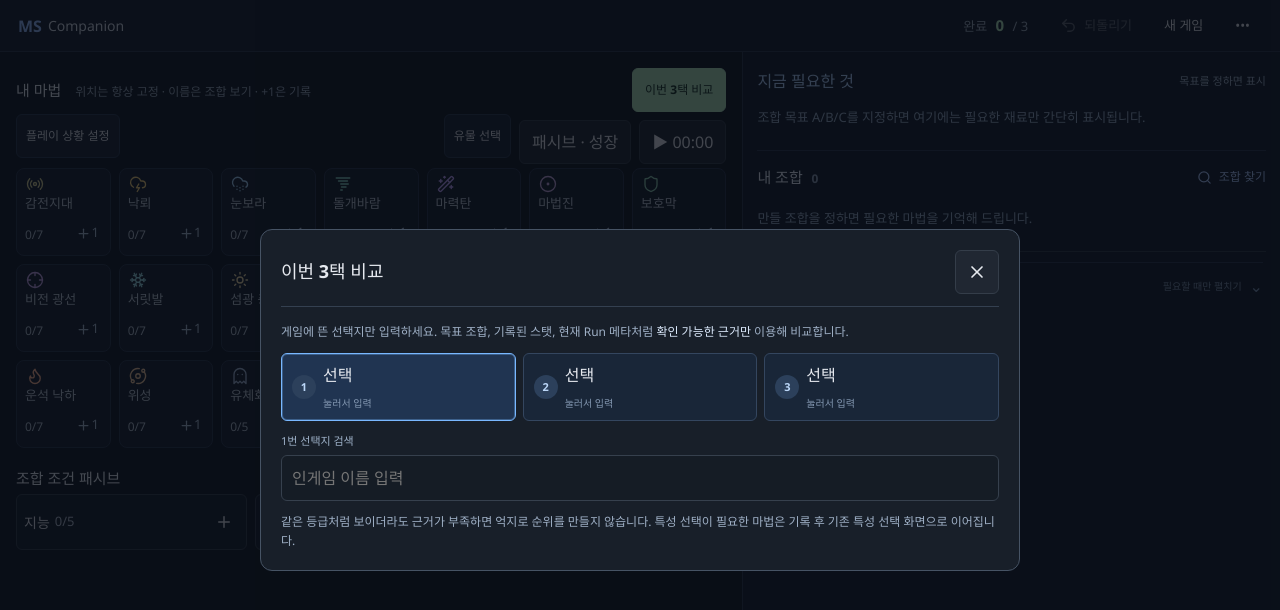
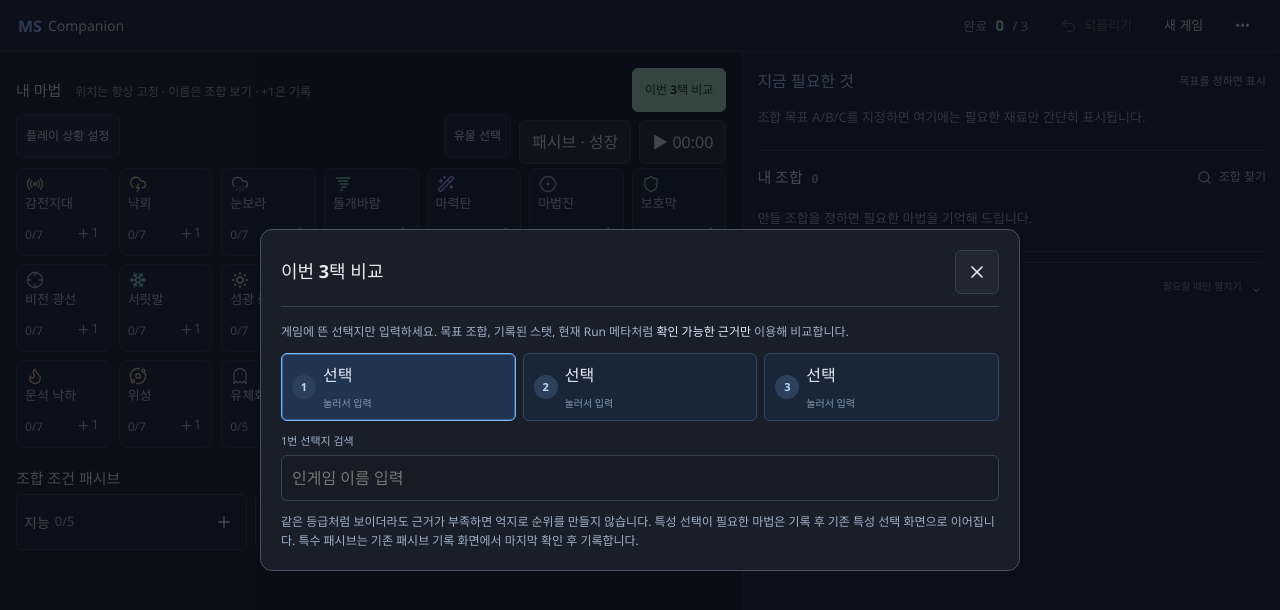
Before and after one commit to vividhyeok/msskilltree, a React (Vite) app: page / in a window 1280 px wide. Both pictures are taken after a click on the button "이번 3택 비교". Shown: the top 610 px of the page. Built offline with nearby package versions, Linux system fonts and the light colour scheme.

Commit message:
Clarify special passive recording handoff

```diff
--- a/src/live-choice/LiveChoiceDialog.tsx
+++ b/src/live-choice/LiveChoiceDialog.tsx
@@ -122,7 +122,9 @@ export function LiveChoiceDialog({
                     onClose();
                   }}
                 >
-                  {choice.nameKo} 선택 기록
+                  {choice.kind === "special_passive"
+                    ? `${choice.nameKo} 기록 화면 열기`
+                    : `${choice.nameKo} 선택 기록`}
                 </button>
               </article>
             ))}
@@ -131,7 +133,8 @@ export function LiveChoiceDialog({
 
         <p className="live-choice-footnote">
           같은 등급처럼 보이더라도 근거가 부족하면 억지로 순위를 만들지 않습니다. 특성 선택이
-          필요한 마법은 기록 후 기존 특성 선택 화면으로 이어집니다.
+          필요한 마법은 기록 후 기존 특성 선택 화면으로 이어집니다. 특수 패시브는 기존
+          패시브 기록 화면에서 마지막 확인 후 기록합니다.
         </p>
       </div>
     </Dialog>
```
